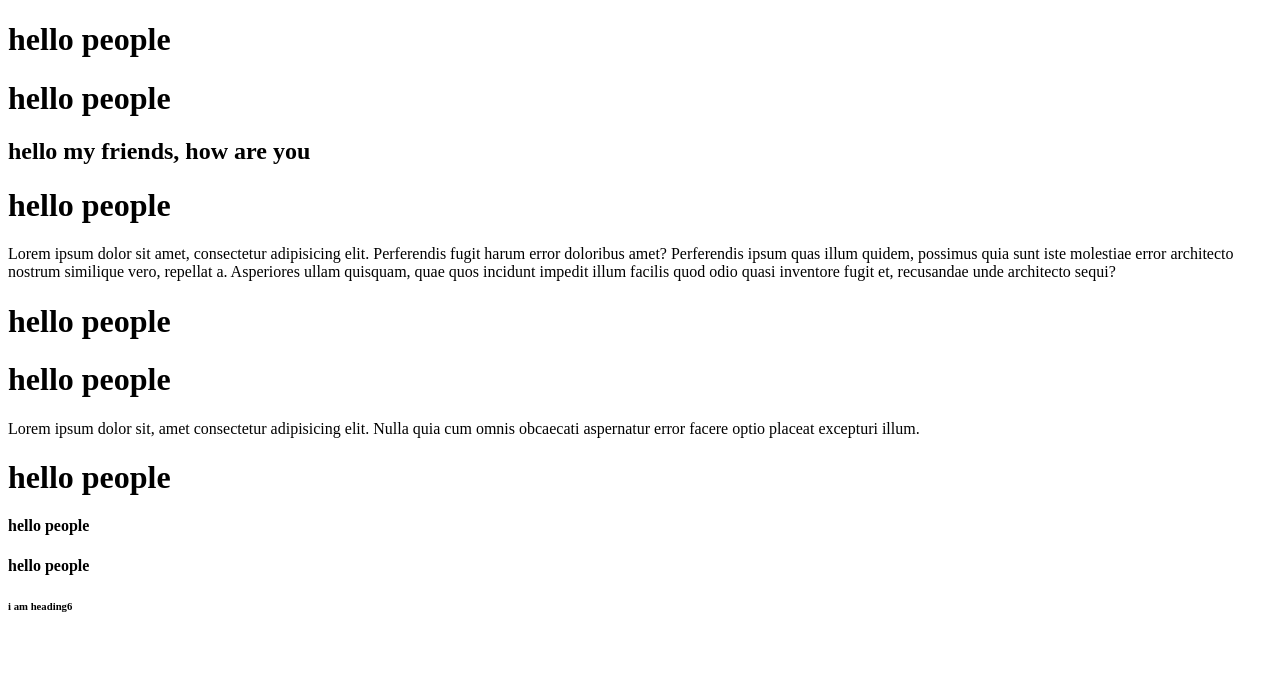
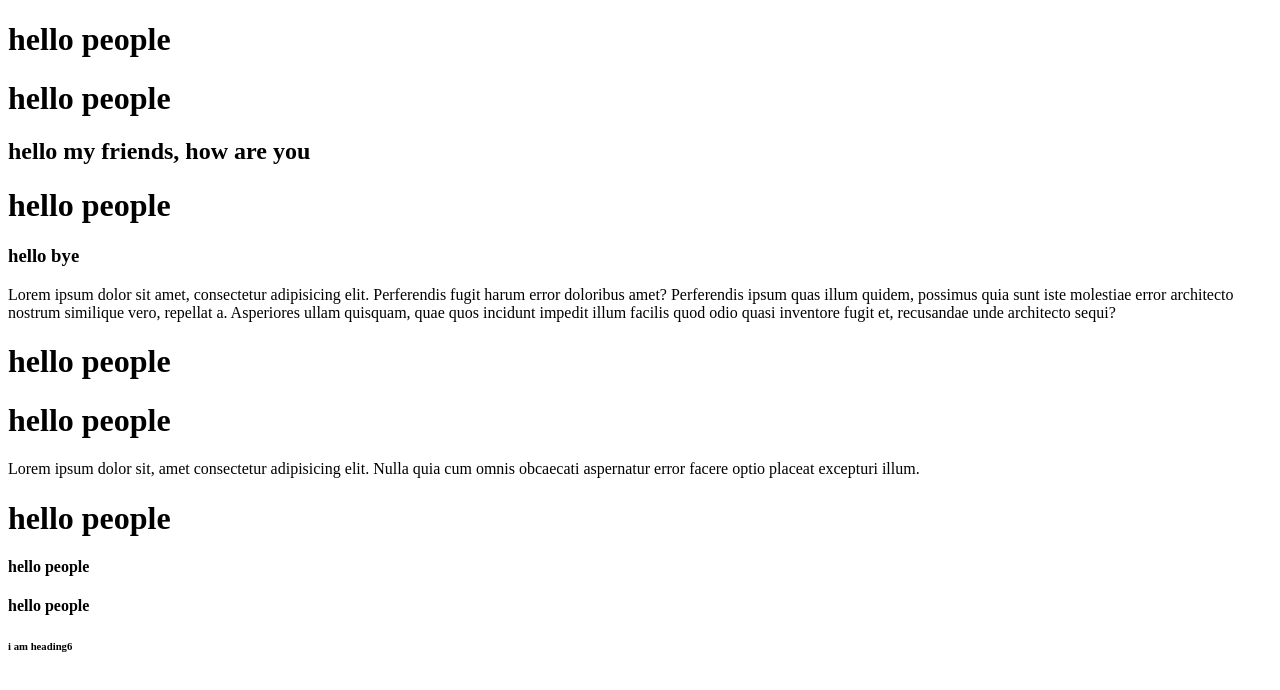
Before and after one commit to hullash/testing-git, a plain HTML site: page index.html in a window 1280 px wide. Drawn offline with Linux system fonts and the light colour scheme.

Commit message:
new heading added

```diff
--- a/index.html
+++ b/index.html
@@ -11,6 +11,7 @@
     <h1>hello people</h1>
     <h2>hello my friends, how are you</h2>
     <h1>hello people</h1>
+    <h3>hello bye</h3>
     <p>
       Lorem ipsum dolor sit amet, consectetur adipisicing elit. Perferendis
       fugit harum error doloribus amet? Perferendis ipsum quas illum quidem,
```
